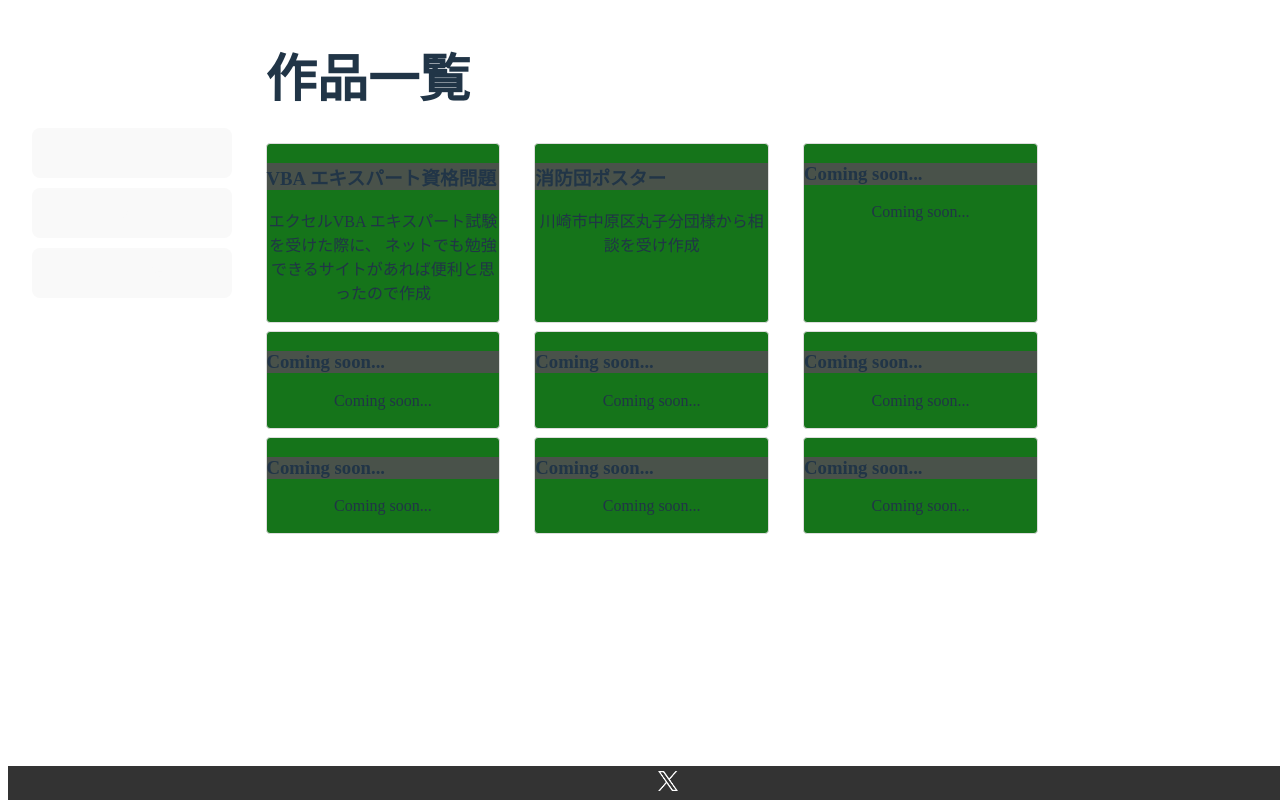
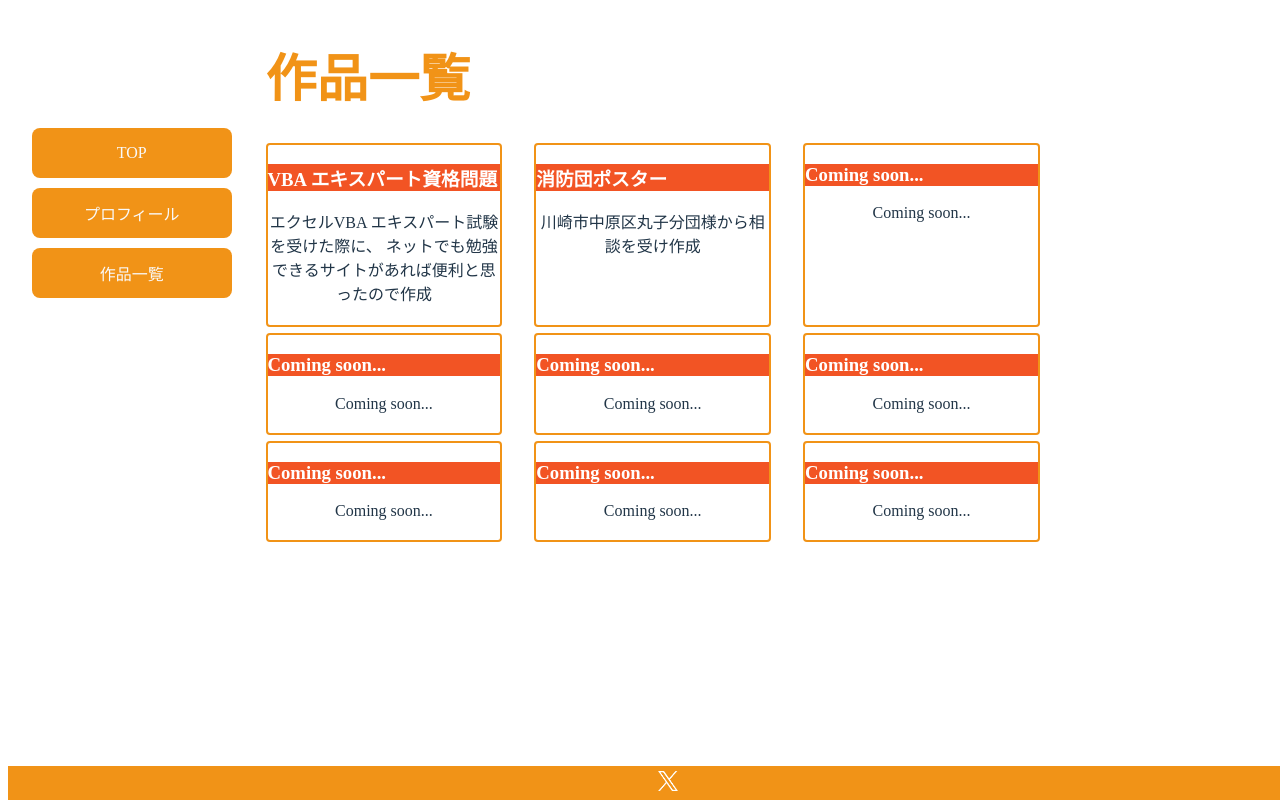
Before and after one commit to Naka-nishi-s/react_test, a React (Vite) app in the folder react_test/: page /collection in a window 1280 px wide. Built offline with nearby package versions, Linux system fonts and the light colour scheme.

Commit message:
色合いの調整

```diff
--- a/react_test/src/App.css
+++ b/react_test/src/App.css
@@ -17,6 +17,7 @@
 .button-container >button {
   width: 200px;
   height: 50px;
+  background-color: #f19317;
 }
 
 .top-container {
@@ -27,7 +28,7 @@
 .top-title {
   justify-content: center;
   width: 800px;
-  height: auto;
+  height: 160px;
   box-shadow: 0px 0px 15px 5px rgba(0, 0, 0, 0.5);
   border-radius: 10px;
 }
@@ -48,7 +49,7 @@
 }
 
 .image_profile {
-  width: 200px;
+  width: 180px;
 }
 
 .collection-content {
@@ -70,25 +71,25 @@
 .grid-item {
   width: 90%;
   height: 100%;
-  background-color: #15741a;
   text-align: center;
-  border: 1px solid #ddd;
+  border: 2px solid #f19317;
   border-radius: 4px;
 }
 
 .grid-item >h3{
   width: 100%;
   text-align:left;
-  background-color: #49524a;
+  color: #fff;
+  background-color: #F25424;
 }
 
 .grid-item:hover {
-  border-color: #646cff;
+  border-color: #F25424;
   cursor: pointer;
 }
 
 footer {
-  background-color: #333;
+  background-color: #f19317;
   color: #fff;
   padding: 5px 20px;
   text-align: center;
--- a/react_test/src/index.css
+++ b/react_test/src/index.css
@@ -1,13 +1,13 @@
-:root {
+/* :root {
   color: rgba(255, 255, 255, 0.87);
-  background-color: #242424;
-}
+} */
 
 a {
   font-weight: 500;
   color: #646cff;
   text-decoration: inherit;
 }
+
 a:hover {
   color: #535bf2;
 }
@@ -15,6 +15,7 @@ a:hover {
 h1 {
   font-size: 3.2em;
   line-height: 1.1;
+  color: #f19317;
 }
 
 button {
@@ -24,13 +25,13 @@ button {
   font-size: 1em;
   font-weight: 500;
   font-family: inherit;
-  background-color: #1a1a1a;
   color: #f9f9f9;
   cursor: pointer;
   transition: border-color 0.25s;
 }
+
 button:hover {
-  border-color: #646cff;
+  border-color: #F25424;
 }
 
 @media (prefers-color-scheme: light) {
--- a/react_test/src/profile.jsx
+++ b/react_test/src/profile.jsx
@@ -27,6 +27,7 @@ function Profile() {
           <h1>プロフィール</h1>
           <img className='image_profile' src={image_profile} />
           <p>こんにちは。私は長澤良宗と申します。<br/>
+            <br/>
             現在Webアプリケーションのバックエンド開発やテストを中心にITエンジニアとして働いています。<br/>
             特にバックエンド開発ではFastAPI(Python)を活用したAPI開発と、<br/>
             それをAWS上にデプロイするモダンなUXの構築を得意としています。<br/>
```
Also changed, not shown: react_test/public/images/image_top_title.png, 1 other file (tests, documents, lock files or other folders).
